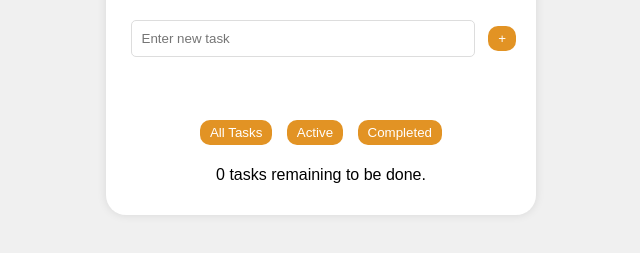
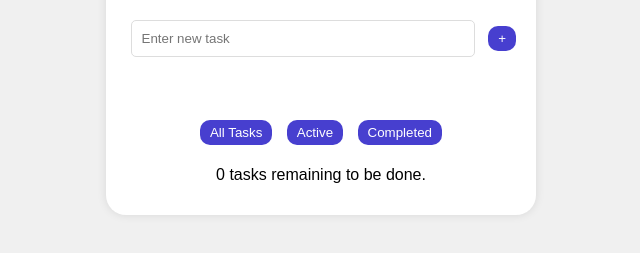
Before and after one commit to Faatimah-MS/To-do-list, a plain HTML site: page index.html in a window 1280 px wide. Shown: the part 251-504 px from the top of the page, without its empty margins (319-959 px from the left). Drawn offline with Linux system fonts and the light colour scheme.

Commit message:
change colour of buttons

```diff
--- a/css/style.css
+++ b/css/style.css
@@ -32,7 +32,7 @@ form {
 
 .menu {
   padding: 5px 10px;
-  background-color: #e29324;
+  background-color: #473fcf;
   color: white;
   border: none;
   border-radius: 10px;
@@ -42,7 +42,7 @@ form {
 
 .submit{
   padding: 5px 10px;
-  background-color: #e29324;
+  background-color: #473fcf;
   color: white;
   border: none;
   border-radius: 10px;
```
